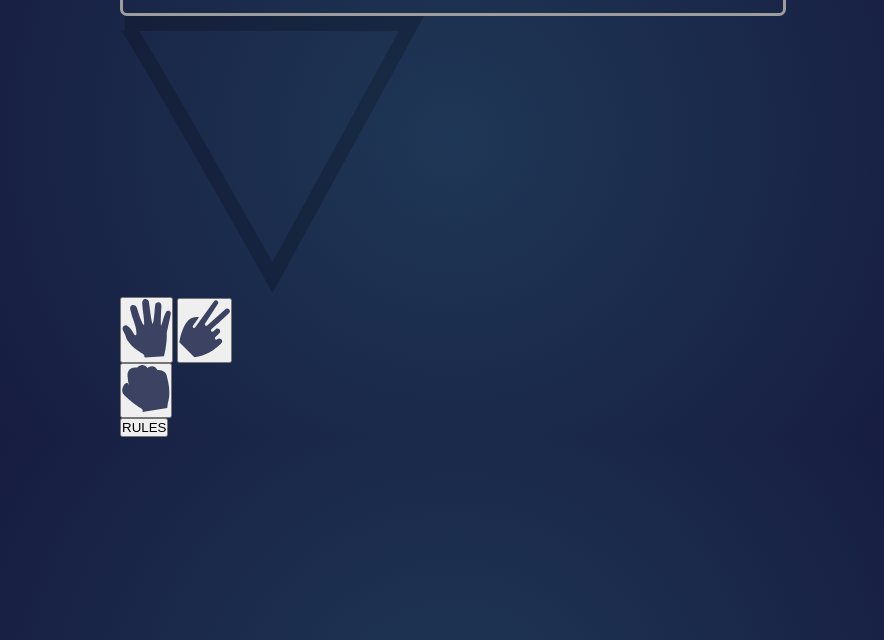
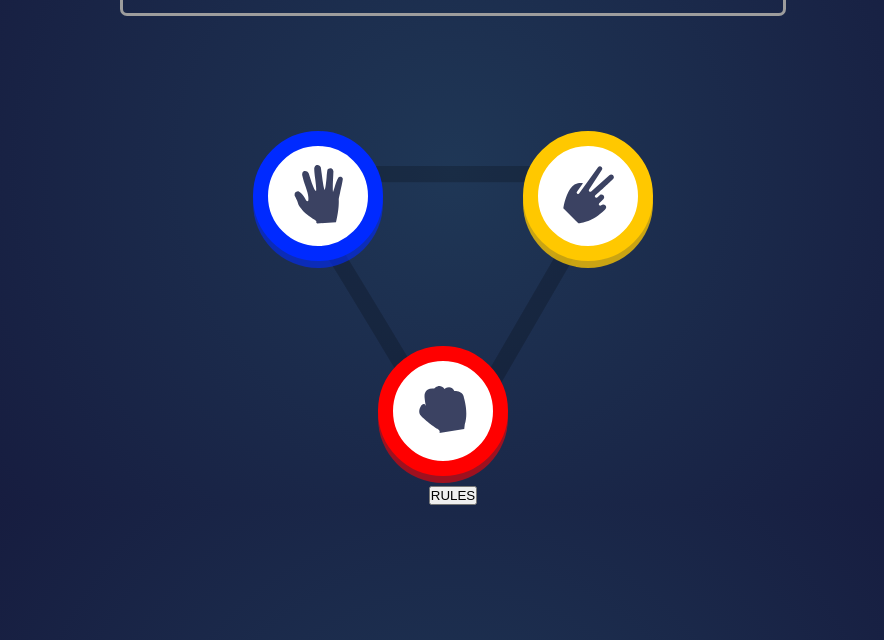
Before and after one commit to Luka-Popovic06/ROCK-PAPER-SCISSORS, a plain HTML site: page index.html in a window 1280 px wide. Shown: the part 160-800 px from the top of the page, without its empty margins (187-1071 px from the left). Drawn offline with Linux system fonts and the light colour scheme.

Commit message:
Editing the main part in css

```diff
--- a/index.html
+++ b/index.html
@@ -20,12 +20,14 @@
         </div>
       </header>
       <main>
-        <img src="trougao.svg" alt="trougao" />
+        <img id="trougao" src="trougao.svg" alt="trougao" />
         <div class="paper-scissors">
-          <button><img src="paper.svg" alt="paper" /></button>
-          <button><img src="scissors.svg" alt="scissors" /></button>
+          <button id="paper"><img src="paper.svg" alt="paper" /></button>
+          <button id="scissors">
+            <img src="scissors.svg" alt="scissors" />
+          </button>
         </div>
-        <button><img src="rock.svg" alt="rock" /></button>
+        <button id="rock"><img src="rock.svg" alt="rock" /></button>
       </main>
       <button>RULES</button>
     </div>
--- a/style.css
+++ b/style.css
@@ -41,3 +41,66 @@ h1 {
   font-weight: 600;
   color: #9d9d9d;
 }
+/*MAIN*/
+main {
+  margin-top: 150px;
+  justify-items: center;
+  position: relative;
+  width: 350px;
+  height: 320px;
+}
+.container {
+  justify-items: center;
+}
+#trougao {
+  width: 350px;
+  height: 300px;
+}
+#rock {
+  background-color: #fff;
+  width: 130px;
+  height: 130px;
+  border: 15px solid #ff0000;
+  border-radius: 50%;
+  position: absolute;
+  bottom: 10px;
+  left: 100px;
+  box-shadow: 0px 7px 0px 0px rgba(255, 0, 0, 0.578);
+  cursor: pointer;
+}
+#rock:hover {
+  width: 137px;
+  height: 137px;
+}
+#paper {
+  border: 15px solid #002aff;
+  background-color: #fff;
+  width: 130px;
+  height: 130px;
+  border-radius: 50%;
+  position: absolute;
+  left: -25px;
+  top: -35px;
+  box-shadow: 0px 7px 0px 0px #002aff98;
+  cursor: pointer;
+}
+#paper:hover {
+  width: 137px;
+  height: 137px;
+}
+#scissors {
+  border: 15px solid #ffc800;
+  border-radius: 50%;
+  background-color: #fff;
+  width: 130px;
+  height: 130px;
+  position: absolute;
+  right: -25px;
+  top: -35px;
+  box-shadow: 0px 7px 0px 0px #ffc800c3;
+  cursor: pointer;
+}
+#scissors:hover {
+  width: 137px;
+  height: 137px;
+}
```
